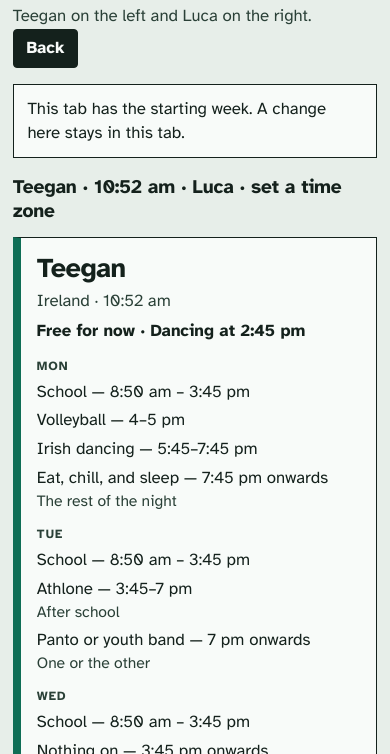
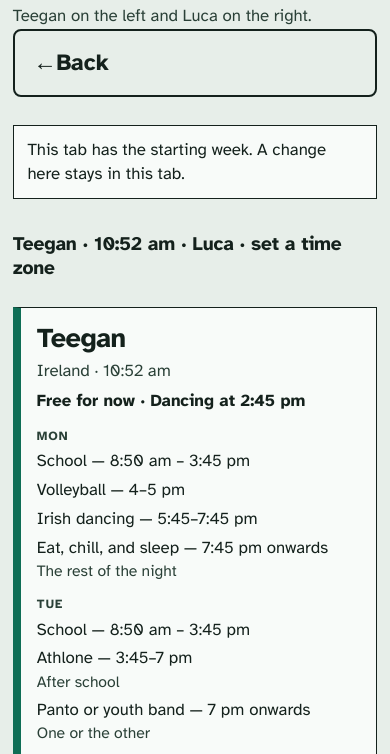
Before and after one commit to c0decr4ft/calendar, a website with bundled scripts: page index.html in a window 390 px wide. Both pictures are taken after a click on the button "Teegan". Shown: the part 67-821 px from the top of the page. Built offline with nearby package versions, Linux system fonts and the light colour scheme; no server answers; files whose address does not match are found by name.

Commit message:
Style the narrow phone screens without drawing controls.
The wide page still shows both calendars, and a narrow screen opens one note or the call at a time.

```diff
--- a/styles.css
+++ b/styles.css
@@ -261,6 +261,63 @@ input, select {
   .page { padding-inline: 0.8rem; }
 }
 
+.phone-stack,
+.phone-home,
+.phone-screen {
+  display: flex;
+  flex-direction: column;
+  align-items: stretch;
+  gap: 0.8rem;
+}
+
+.phone-home { margin-top: 0.85rem; }
+
+button.phone-choice,
+button.phone-back {
+  display: flex;
+  align-items: center;
+  justify-content: center;
+  width: 100%;
+  min-height: 4.25rem;
+  padding: 1rem 1.15rem;
+  font-size: 1.45rem;
+  line-height: 1.2;
+  border-width: 2px;
+  border-radius: 8px;
+  text-align: center;
+  white-space: normal;
+  touch-action: manipulation;
+}
+
+button.phone-back {
+  justify-content: flex-start;
+  background: var(--bg);
+  color: var(--ink);
+  position: sticky;
+  top: 0;
+  z-index: 3;
+}
+
+button.phone-back::before { content: "←  "; }
+
+button.phone-back:hover:not(:disabled) {
+  background: var(--paper);
+  color: var(--ink);
+}
+
+@media (max-width: 700px) {
+  .note-actions,
+  .form-row { gap: 0.65rem; }
+  .note-actions button,
+  .form-row button,
+  .day-edit > .text-btn,
+  .line-edit .remove {
+    min-height: 3rem;
+    padding: 0.7rem 0.95rem;
+    font-size: 1.05rem;
+  }
+}
+
 @media print {
   body { background: white; }
   .actions, .note-actions, .text-btn { display: none; }
```
Also changed, not shown: wall.test.mjs (+31 -0 lines).
